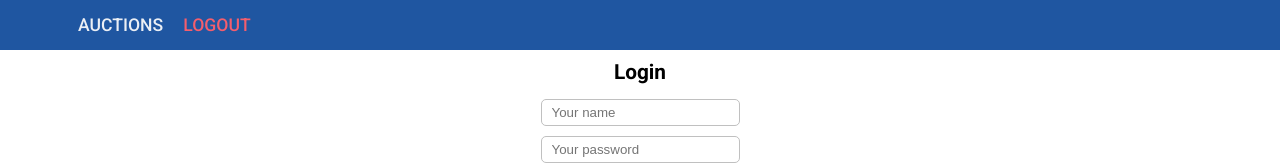
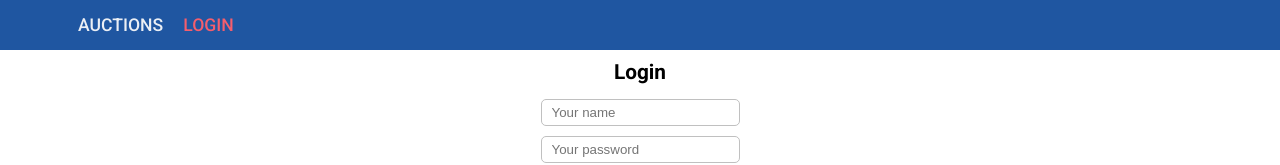
Before and after one commit to Vitalii-RD/auction-frontend, an Angular app: page /login in a window 1280 px wide. Shown: the top 165 px of the page. Built offline with nearby package versions, Linux system fonts and the light colour scheme; what ngx-cookie-service would draw is missing.

Commit message:
add logout path

```diff
--- a/src/app/app-routing.module.ts
+++ b/src/app/app-routing.module.ts
@@ -7,6 +7,7 @@ import { AuthenticationPageComponent } from './authentication-page/authenticatio
 const routes: Routes = [
   { path: 'auctions', component: AuctionsPageComponent },
   { path: 'login', component: AuthenticationPageComponent},
+  { path: 'logout', component: AuthenticationPageComponent},
   { path: '', redirectTo: 'login', pathMatch: 'full' }
 ];
 
--- a/src/app/app.component.html
+++ b/src/app/app.component.html
@@ -1,9 +1,9 @@
 <nav>
   <ul>
     <li><a [routerLink]="['/auctions']" routerLinkActive="router-link-active">auctions</a></li>
-    <li *ngIf="currentUser.id !== -1; else logout"><a [routerLink]="['/login']" routerLinkActive="router-link-active">login</a></li>
+    <li *ngIf="currentUser.id < 0; else logout"><a [routerLink]="['/login']" routerLinkActive="router-link-active">login</a></li>
     <ng-template #logout>
-      <li><a [routerLink]="['/login']" routerLinkActive="router-link-active">logout</a></li>
+      <li><a [routerLink]="['/logout']" routerLinkActive="router-link-active">logout</a></li>
     </ng-template>
   </ul>
 </nav>
```
